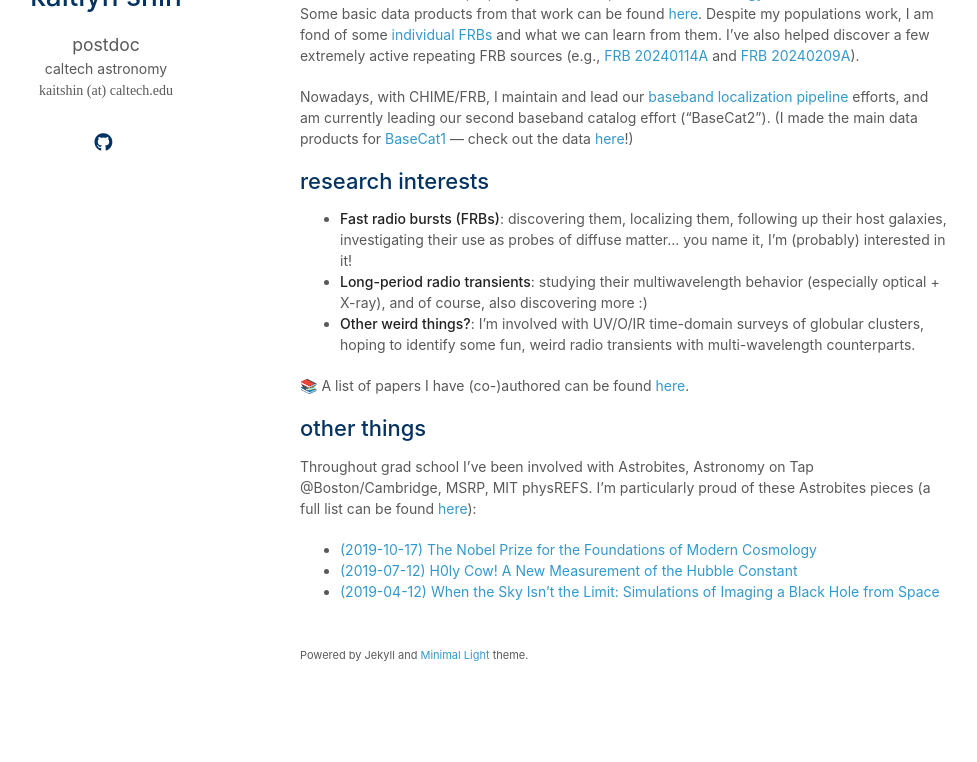
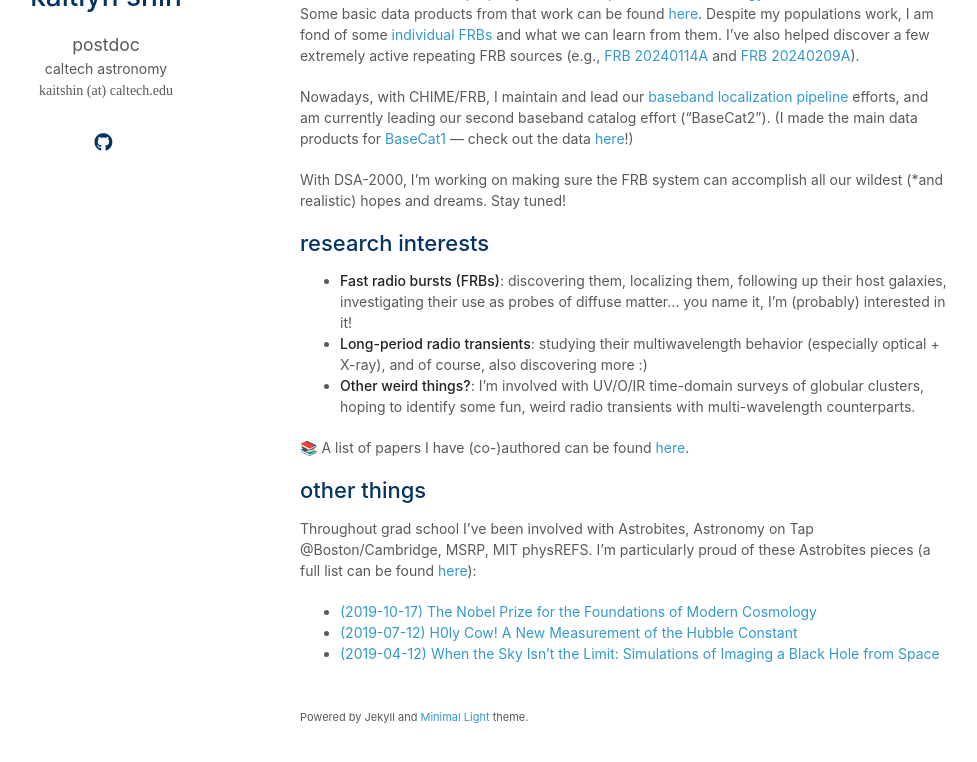
Before and after one commit to kaitshin/kaitshin.github.io, a Jekyll site: the page built from index.md, in a window 1280 px wide and 1052 px high, cut to the strip 256-1018 px from the top of the window. Shown: the whole strip, without its empty margins (170-1147 px from the left). Built offline with Jekyll 4.4.1, drawn with Linux system fonts in a browser that asks for light colours; nearby versions of some CDN libraries; a style sheet for code colours, icons or effects is not loaded; our own code applies the rules of GitHub Pages for plain Markdown files.

Commit message:
minor update

```diff
--- a/index.md
+++ b/index.md
@@ -11,6 +11,8 @@ Despite my populations work, I am fond of some [individual FRBs](https://ui.adsa
 I've also helped discover a few extremely active repeating FRB sources (e.g., [FRB 20240114A](https://ui.adsabs.harvard.edu/abs/2025arXiv250513297S/abstract) and [FRB 20240209A](https://ui.adsabs.harvard.edu/abs/2025ApJ...979L..21S/abstract)).
 
 Nowadays, with CHIME/FRB, I maintain and lead our [baseband localization pipeline](https://ui.adsabs.harvard.edu/abs/2021ApJ...910..147M/abstract) efforts, and am currently leading our second baseband catalog effort ("BaseCat2"). (I made the main data products for [BaseCat1](https://ui.adsabs.harvard.edu/abs/2024ApJ...969..145C/abstract) — check out the data [here](https://www.chime-frb.ca/baseband-catalog-1)!)
+
+With DSA-2000, I'm working on making sure the FRB system can accomplish all our wildest (\*and realistic) hopes and dreams. Stay tuned!
 
 
 ## research interests
```
